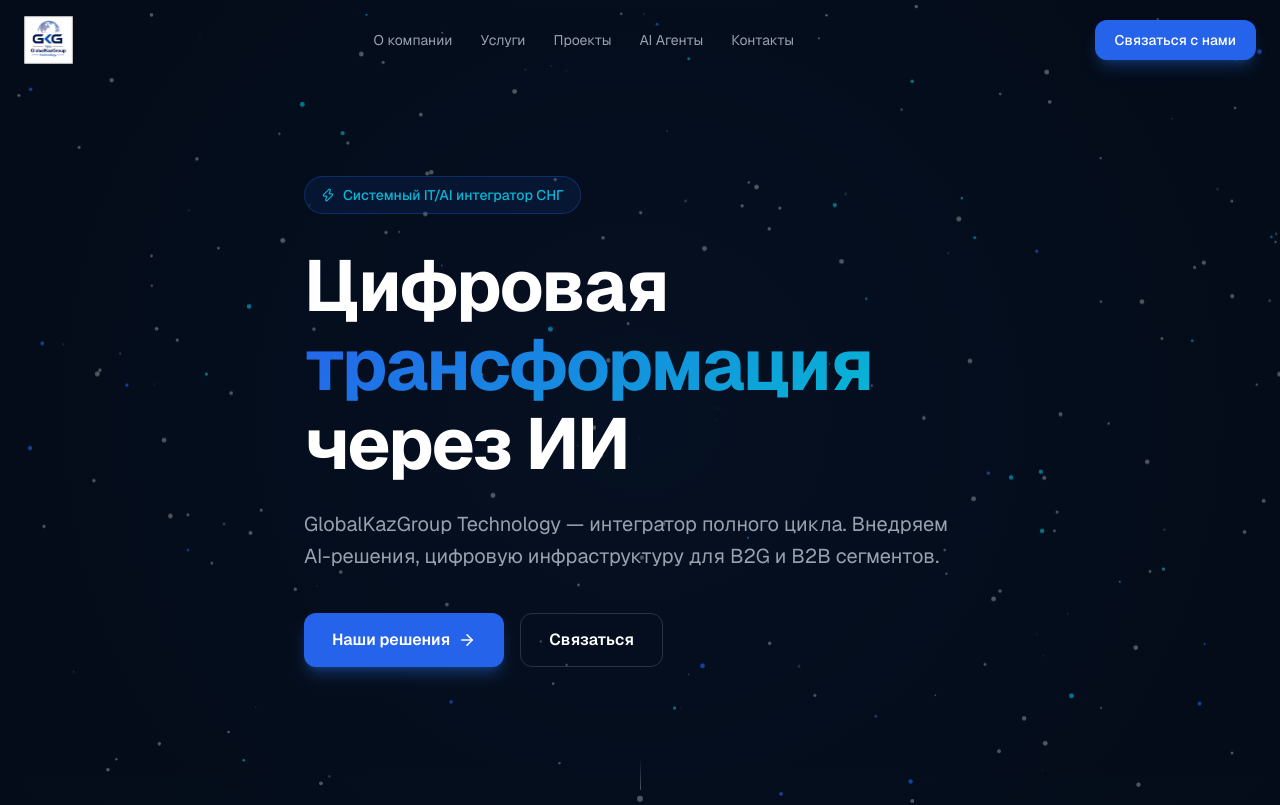
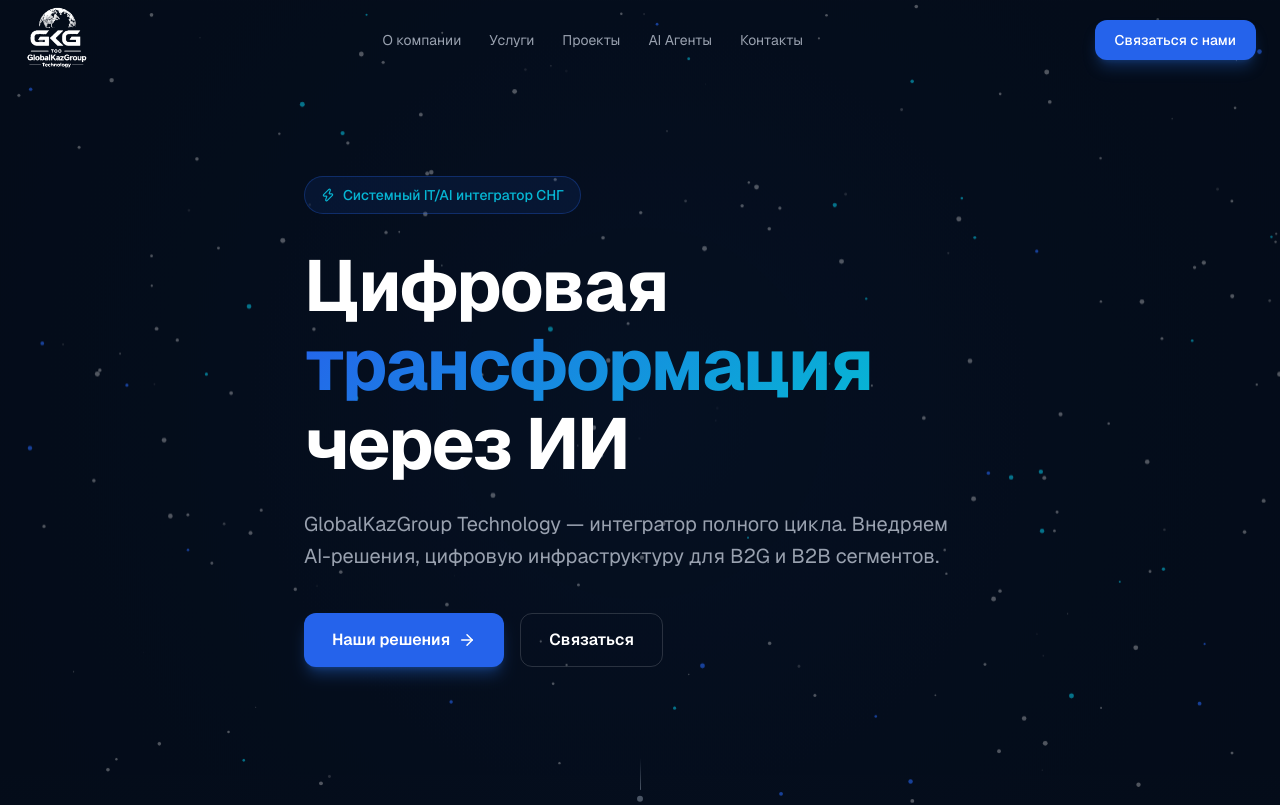
Before and after one commit to Quithan/GlobalKazGroupTechnology, a Next.js app: page / in a window 1280 px wide. Shown: the top 805 px of the page. Built offline with nearby package versions, Linux system fonts and the light colour scheme.

Commit message:
Big Logo and translated Agents

```diff
--- a/app/page.tsx
+++ b/app/page.tsx
@@ -471,15 +471,15 @@
           : "bg-transparent"
       }`}
     >
-      <div className="max-w-7xl mx-auto px-4 sm:px-6 py-4 flex items-center justify-between">
+      <div className="max-w-7xl mx-auto px-4 sm:px-6 py-0 flex items-center justify-between h-fit">
         {/* Logo */}
         <a href="#" className="flex items-center cursor-pointer">
           <Image
-            src="/logo.png"
+            src="/logo-white.png"
             alt="GlobalKazGroup Technology"
-            width={280}
-            height={200}
-            className="h-12 w-auto object-contain"
+            width={1080}
+            height={600}
+            className="h-20 w-auto object-contain"
             priority
           />
         </a>
@@ -999,44 +999,44 @@
 // ─── AI Agents ────────────────────────────────────────────────────────────────
 const AGENTS: Agent[] = [
   {
-    name: "AI Compliance",
+    name: "Аудитор Стандартов",
     icon: Shield,
-    short: "Контроль стандартов",
     desc: "Автоматизирует контроль соответствия корпоративных документов международным и отраслевым нормам (ISO, ГОСТ, API, ASME) с генерацией стандартных операционных процедур.",
     results: ["Снижение рисков несоответствия на 70%", "Готовность к аудитам 24/7", "Автоматическая генерация СОП"],
+    short: ""
   },
   {
-    name: "AI VoiceNote",
+    name: "Ассистент Встреч",
     icon: Mic,
-    short: "Протоколы встреч",
+    short: "",
     desc: "Первый AI-ассистент для рабочих встреч с полноценной поддержкой русского и других языков. Транскрибация аудио с Teams, Zoom, Google Meet.",
     results: ["Поддержка RU / KZ / UZ / EN", "Структурированные саммари встреч", "Хранение в едином пространстве"],
   },
   {
-    name: "AI ServiceHub",
+    name: "Помощник Поддержки",
     icon: Headphones,
-    short: "Автоматизация поддержки",
+    short: "",
     desc: "Агент для автоматизации поддержки и обработки запросов в службу поддержки. Чат-бот 24/7, triage тикетов, генерация ответов на частые обращения.",
     results: ["Работа 24/7 без перерывов", "Автоматический triage тикетов", "Снижение нагрузки на 60%"],
   },
   {
-    name: "AI Signal",
+    name: "Медиа мониторинг",
     icon: TrendingUp,
-    short: "Мониторинг медиа",
+    short: "",
     desc: "Интеллектуальная система мониторинга информационного поля в режиме 24/7. Поиск по ключевым словам, выявление деструктивного контента и угроз.",
     results: ["Мониторинг СМИ и соцсетей", "Выявление угроз безопасности", "Аналитика и отчёты"],
   },
   {
-    name: "AI LegalHub",
+    name: "Юрист-Консультант",
     icon: FileText,
-    short: "Юридические решения",
+    short: "",
     desc: "Агент для обработки жалоб и проверки документов в соответствии с нормативами, законами и технической спецификацией. Проверка договоров.",
     results: ["Проверка договоров", "Сверка с НПА и регламентами", "Подготовка проектов ответов"],
   },
   {
-    name: "AI Reports",
+    name: "Автогенератор Отчётов",
     icon: BarChart3,
-    short: "Автогенерация отчётов",
+    short: "",
     desc: "Агент для генерации драфтовых и шаблонных PDF-отчётов на основе ваших данных. Интеграция с существующими системами учёта.",
     results: ["PDF-отчёты по шаблонам", "Интеграция с BI-системами", "Автоматическое расписание"],
   },
@@ -1348,9 +1348,9 @@
               <Image
                 src="/logo-white.png"
                 alt="GlobalKazGroup Technology"
-                width={160}
-                height={64}
-                className="h-14 w-auto object-contain"
+                width={9160}
+                height={9640}
+                className="h-40 w-auto object-contain"
               />
             </div>
             <p className="text-gray-500 text-sm leading-relaxed max-w-xs">
```
